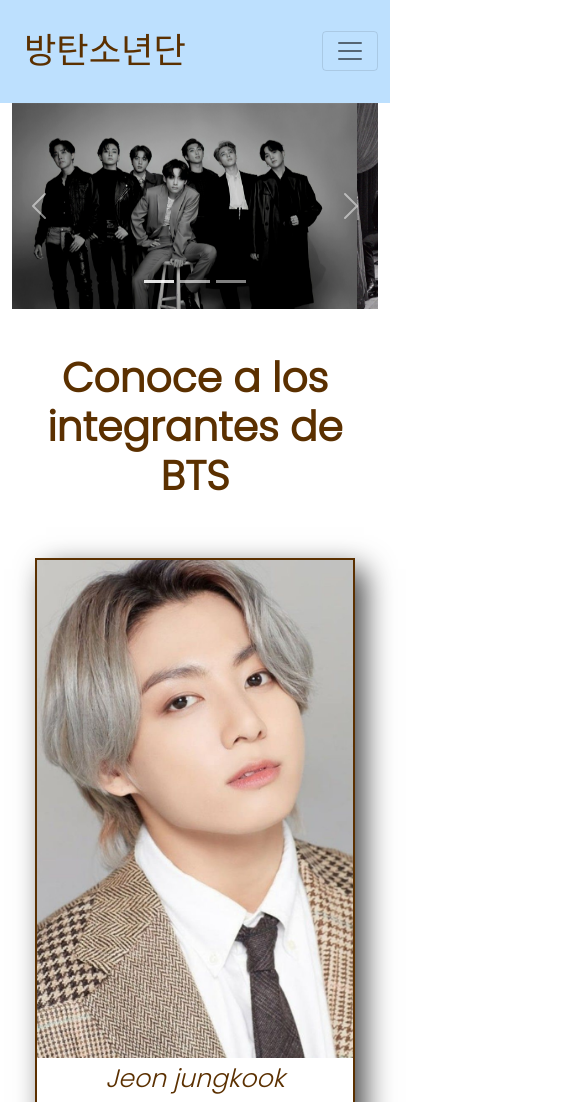
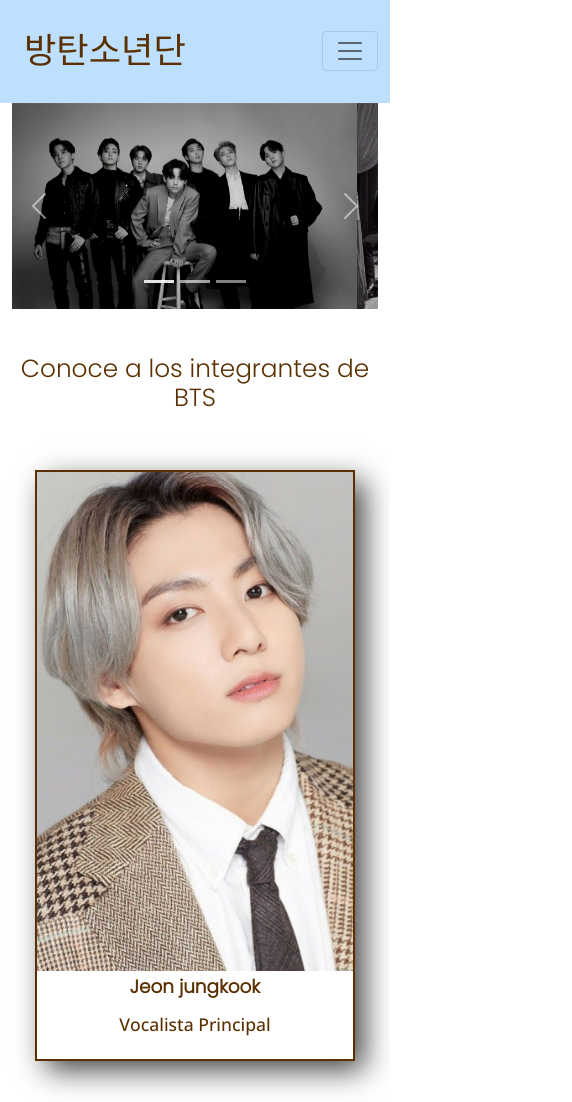
Before and after one commit to AgustinaIniguez/bts_agustinaIniguez, a plain HTML site: page index.html in a window 390 px wide. Shown: the top 1102 px of the page, 572 px wide, since content can reach past the window. Drawn offline with nearby package versions, Linux system fonts and the light colour scheme.

Commit message:
agregue media queries para hacer responsive el index y la discografia

```diff
--- a/css/style.css
+++ b/css/style.css
@@ -400,6 +400,36 @@
 /*-------Discografia------*/
 
 
+/*-----------------------MEDIA QUERY----------------------*/
+
+@media screen and (max-width:700px){
+    .novedades{
+        display: none;}
+}
+
+@media screen and (max-width:700px){
+    .miembros .miembrosT{
+        font-size: 2.28rem;
+        font-weight: 700;
+    }
+    .padre div h3{
+        font-size: 1.15rem;
+        font-style: normal;
+        font-weight: 600;
+    }
+    .padre div p{
+        font-size: 1.10rem;
+        font-weight: 500;
+    }
+}
+
+
+@media screen and (max-width:420px){
+    .miembros .miembrosT{
+        font-size: 1.55rem;
+        font-weight: 500;
+    }
+}
 
 
 
```
